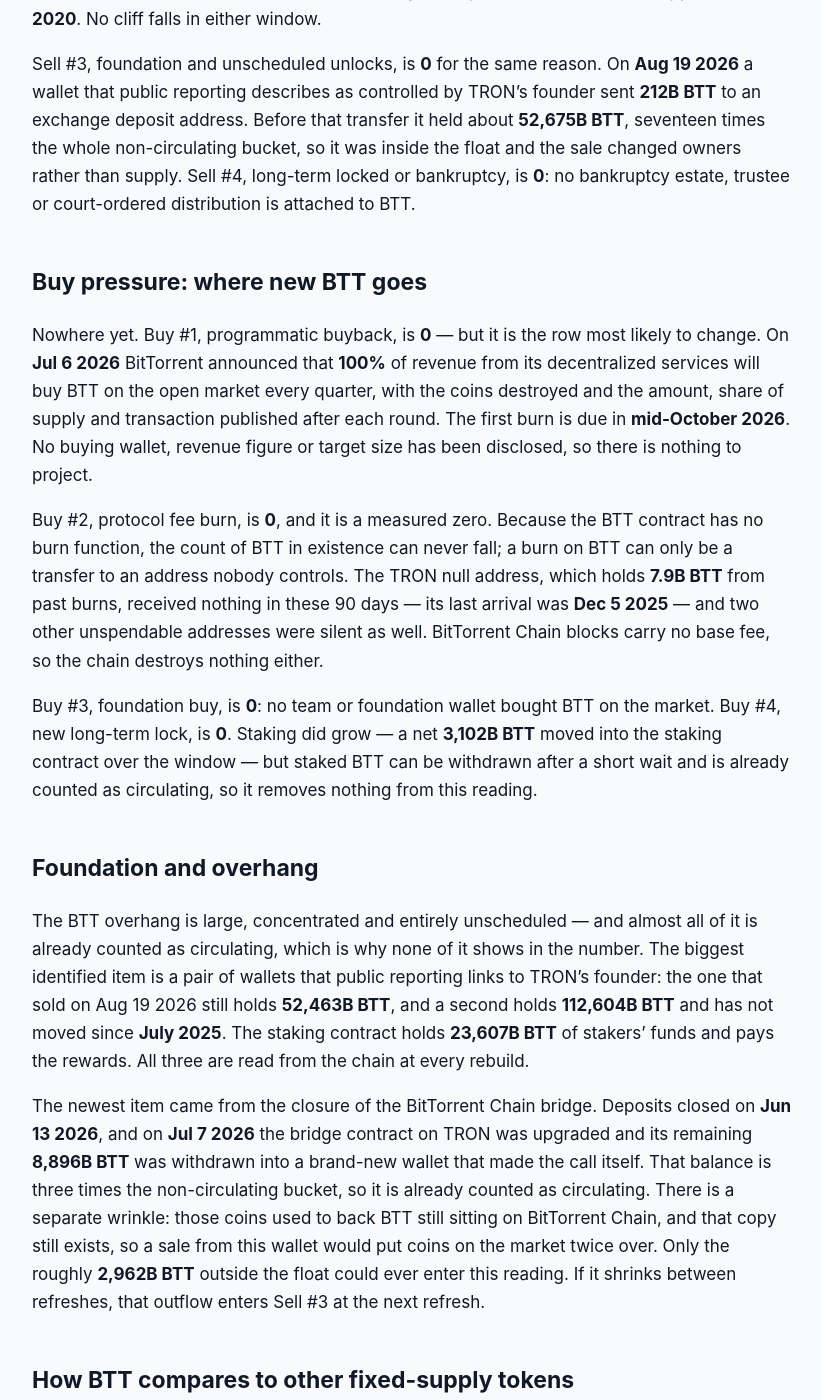
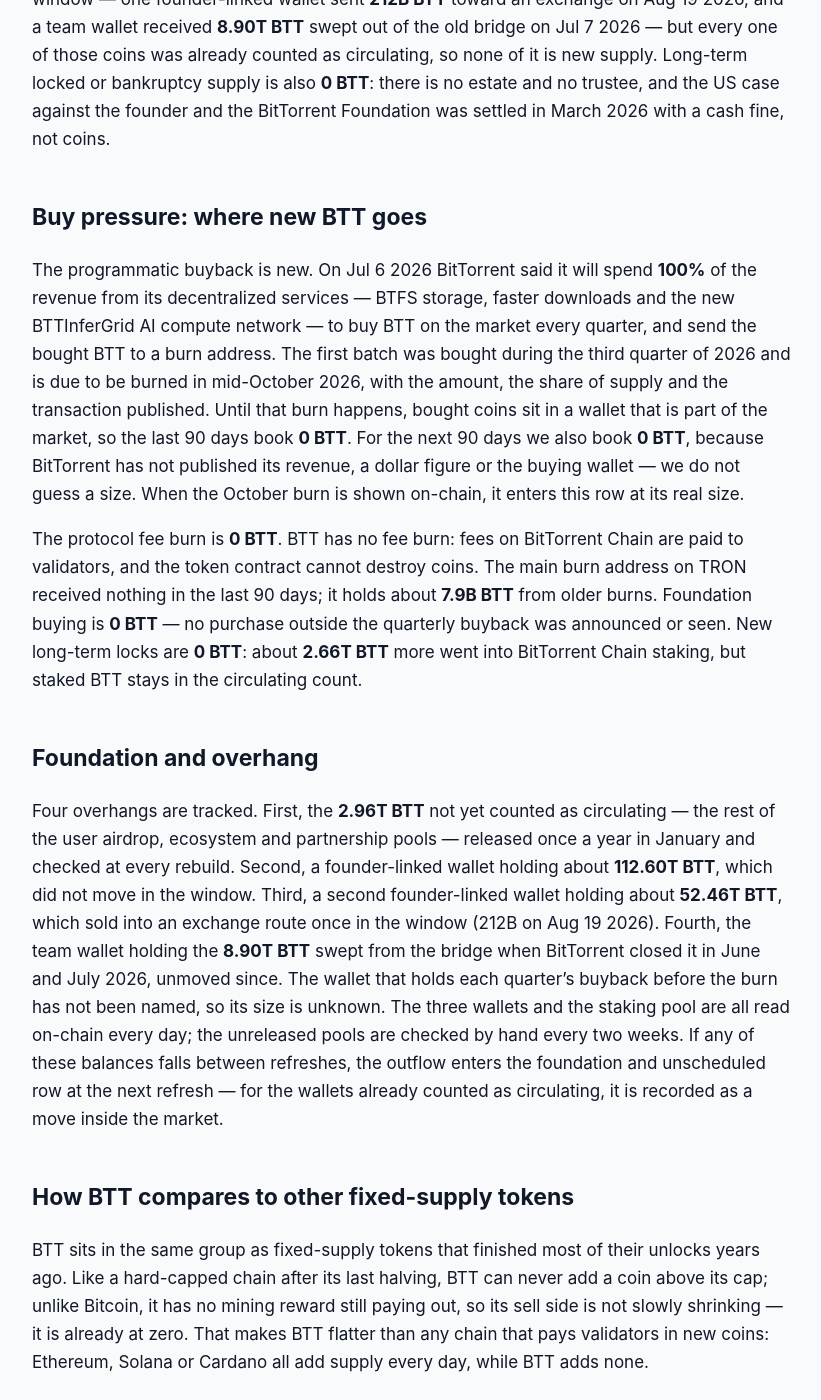
Before and after one commit to jeevansongmy-spec/mrnasdog-articles, a Jekyll site: the page built from crypto/btt-pressure-framework.md, in a window 1280 px wide and 1400 px high, scrolled down 1255 px. Shown: the whole window, without its empty margins (228-1049 px from the left). Built offline with Jekyll 4.4.1, drawn with Linux system fonts in a browser that asks for light colours; some of the changed text lies outside the part shown.

Commit message:
publish: crypto/btt-pressure-framework

```diff
--- a/crypto/btt-pressure-framework.md
+++ b/crypto/btt-pressure-framework.md
@@ -1,59 +1,61 @@
 ---
-title: "BTT Inflation Analysis · September 2026 · Mixed flows, supply roughly steady"
-description: "Mixed flows, supply roughly steady: BTT reads 0.00% over 90 days. BitTorrent cannot mint or burn, and its staking payouts only move coins already in the float."
+title: "BTT Inflation Analysis · September 2026 · Mixed flows · supply roughly steady"
+description: "BTT supply is flat: 0.00% net over 90 days and the next 90. A fixed 990T token with no mint, 99.7% already out, and a first buyback burn due mid-October 2026."
 canonical_url: "https://mrnasdog.com/research/btt/inflation"
 tags: ["crypto", "btt", "bittorrent", "tron"]
 published: true
 ---
 
-> Originally published at **[mrnasdog.com/research/btt/inflation](https://mrnasdog.com/research/btt/inflation)** by MrNasdog.
+*Originally published at [https://mrnasdog.com/research/btt/inflation](https://mrnasdog.com/research/btt/inflation)*
 
-BitTorrent cannot create or destroy a single BTT — the token contract on TRON has no mint function and no burn function — and the Pressure Framework reads BTT at **0.00%** over the trailing 90 days and **0.00%** over the next 90. Coins did move: **399.9B BTT** of BitTorrent Chain staking rewards were claimed and a wallet public reporting ties to TRON's founder sent **212B BTT** to an exchange. But both came from wallets already counted as circulating, so neither added to the float. Sell pressure is **0**, buy pressure is **0**, and the ceiling is a fixed **990,000B BTT** that no function in the contract can raise.
+# BTT Inflation Analysis · September 2026 · Mixed flows · supply roughly steady
+
+BitTorrent’s **BTT** added no new supply to the market in the last 90 days: sell pressure was **0 BTT**, buy pressure was **0 BTT**, and net supply change was **0.00%**, with the same **0.00%** projected for the next 90 days. BTT is a fixed **990T** TRON token with no way to mint more, and **99.7%** of it is already circulating. The one new force is a revenue-funded buyback and burn whose first burn is due in mid-October 2026 — its size has not been published.
 
 ## The verdict, in one paragraph
 
-Against a circulating base of **987,038B BTT**, the framework books **0** of sell pressure and **0** of buy pressure over the trailing 90 days — a net of **0.00%** — and projects **0.00%** for the next 90 days. The inflation monitor reads **-0.33%** for the same window, a gap of **0.33 percentage points**, which is inside the framework's 0.5pp tolerance, so no monitor-gap warning ships on the overview page. The monitor rebuilds supply from market value divided by price, which carries day-to-day pricing noise on a token priced in fractions of a millionth of a dollar; the counted circulating figure itself did not change by a single BTT across the window. The label for BTT is **a frozen supply with a large, unscheduled insider overhang and a buyback that has not started**.
+The MrNasdog Pressure Framework reads BTT at a net **0.00%** over the last 90 days (Jul 1 to Sep 29 2026) and **0.00%** for the next 90 days. Our supply monitor reads **+0.10%** for the same window, a gap of **0.10 percentage points**. That is inside our tolerance of half a point, so no warning chip is shown. The monitor’s small rise comes from its starting day, when the market-value-to-price reading dipped for one day; across the window the circulating count sat at **987.04T BTT** every day. In one line: BTT is a fully-issued, near-fully-unlocked token whose supply is standing still, waiting to see whether the new burn turns it into a shrinking one.
 
 ## Sell pressure: where new BTT comes from
 
-It does not come from minting. The BTT contract on TRON exposes eleven functions — the standard transfer, approval and balance calls — and the deployed bytecode contains no selector for minting, burning or changing ownership. Its supply reads **990,000B BTT**, and no code path can ever move that number. Of that, **987,038B** is counted as circulating, which leaves only about **2,962B BTT** outside the float in total. That small figure decides every sell row, because a coin only adds to the float when it leaves a wallet outside that **2,962B** bucket.
+Protocol inflation is **0 BTT**, and it cannot be anything else. We read the BTT token contract on TRON directly: it answers only the eleven standard token functions — balances, transfers, approvals, name, symbol, decimals and total supply — and has no mint function, no owner and no upgrade path. Total supply is fixed at **990,000,000,000,000 BTT**. BitTorrent Chain does pay staking rewards, but they come out of a staking pool of BTT that already exists, about **23.38T BTT**, and that pool is already counted as circulating. Paying rewards out of it moves coins inside the market; it creates none.
 
-Sell #1, protocol inflation, is **0**. BitTorrent Chain keeps all BTT staking in a contract on TRON, and rewards are paid out of it: over these 90 days delegators claimed **374.7B BTT** and validators **25.2B BTT**, every claim matched to its token transfer and confirmed on a second data provider. But that staking contract holds **23,607B BTT** — eight times the entire non-circulating bucket — so it is necessarily counted as circulating already. Paying stakers out of it moves coins inside the float; it does not add to it. The counted circulating figure did not step on any claim date.
+Vesting unlocks are **0 BTT** for the last 90 days and **0 BTT** for the next 90. The BTT allocation was set in 2019: public sale 6%, private sale 2%, seed sale 9%, team 19%, TRON Foundation 20% and the TRON airdrop 10.1% have all been fully released — the monthly airdrop to TRX holders ended on Feb 11 2025. Three pools are still releasing: the BitTorrent user airdrop (10.0%), the BitTorrent ecosystem fund (19.9%) and partnerships (4.0%). They release once a year, in January, in ever smaller steps until January 2029. About **2.96T BTT** (0.30% of supply) is still held back. The next step, about **0.99T BTT** or 0.10% of supply, is due in January 2027 — just after the next 90-day window closes on Dec 28 2026.
 
-Sell #2, vesting unlocks, is **0**. Every original BTT allocation — team, TRON Foundation, seed, private and public sales, ecosystem, partnerships and both airdrops — has already reached the end of its release schedule, and the monthly airdrop to TRX holders was stopped in **June 2020**. No cliff falls in either window.
-
-Sell #3, foundation and unscheduled unlocks, is **0** for the same reason. On **Aug 19 2026** a wallet that public reporting describes as controlled by TRON's founder sent **212B BTT** to an exchange deposit address. Before that transfer it held about **52,675B BTT**, seventeen times the whole non-circulating bucket, so it was inside the float and the sale changed owners rather than supply. Sell #4, long-term locked or bankruptcy, is **0**: no bankruptcy estate, trustee or court-ordered distribution is attached to BTT.
+Foundation and unscheduled unlocks are **0 BTT**. Large team-linked wallets did move this window — one founder-linked wallet sent **212B BTT** toward an exchange on Aug 19 2026, and a team wallet received **8.90T BTT** swept out of the old bridge on Jul 7 2026 — but every one of those coins was already counted as circulating, so none of it is new supply. Long-term locked or bankruptcy supply is also **0 BTT**: there is no estate and no trustee, and the US case against the founder and the BitTorrent Foundation was settled in March 2026 with a cash fine, not coins.
 
 ## Buy pressure: where new BTT goes
 
-Nowhere yet. Buy #1, programmatic buyback, is **0** — but it is the row most likely to change. On **Jul 6 2026** BitTorrent announced that **100%** of revenue from its decentralized services will buy BTT on the open market every quarter, with the coins destroyed and the amount, share of supply and transaction published after each round. The first burn is due in **mid-October 2026**. No buying wallet, revenue figure or target size has been disclosed, so there is nothing to project.
+The programmatic buyback is new. On Jul 6 2026 BitTorrent said it will spend **100%** of the revenue from its decentralized services — BTFS storage, faster downloads and the new BTTInferGrid AI compute network — to buy BTT on the market every quarter, and send the bought BTT to a burn address. The first batch was bought during the third quarter of 2026 and is due to be burned in mid-October 2026, with the amount, the share of supply and the transaction published. Until that burn happens, bought coins sit in a wallet that is part of the market, so the last 90 days book **0 BTT**. For the next 90 days we also book **0 BTT**, because BitTorrent has not published its revenue, a dollar figure or the buying wallet — we do not guess a size. When the October burn is shown on-chain, it enters this row at its real size.
 
-Buy #2, protocol fee burn, is **0**, and it is a measured zero. Because the BTT contract has no burn function, the count of BTT in existence can never fall; a burn on BTT can only be a transfer to an address nobody controls. The TRON null address, which holds **7.9B BTT** from past burns, received nothing in these 90 days — its last arrival was **Dec 5 2025** — and two other unspendable addresses were silent as well. BitTorrent Chain blocks carry no base fee, so the chain destroys nothing either.
-
-Buy #3, foundation buy, is **0**: no team or foundation wallet bought BTT on the market. Buy #4, new long-term lock, is **0**. Staking did grow — a net **3,102B BTT** moved into the staking contract over the window — but staked BTT can be withdrawn after a short wait and is already counted as circulating, so it removes nothing from this reading.
+The protocol fee burn is **0 BTT**. BTT has no fee burn: fees on BitTorrent Chain are paid to validators, and the token contract cannot destroy coins. The main burn address on TRON received nothing in the last 90 days; it holds about **7.9B BTT** from older burns. Foundation buying is **0 BTT** — no purchase outside the quarterly buyback was announced or seen. New long-term locks are **0 BTT**: about **2.66T BTT** more went into BitTorrent Chain staking, but staked BTT stays in the circulating count.
 
 ## Foundation and overhang
 
-The BTT overhang is large, concentrated and entirely unscheduled — and almost all of it is already counted as circulating, which is why none of it shows in the number. The biggest identified item is a pair of wallets that public reporting links to TRON's founder: the one that sold on Aug 19 2026 still holds **52,463B BTT**, and a second holds **112,604B BTT** and has not moved since **July 2025**. The staking contract holds **23,607B BTT** of stakers' funds and pays the rewards. All three are read from the chain at every rebuild.
-
-The newest item came from the closure of the BitTorrent Chain bridge. Deposits closed on **Jun 13 2026**, and on **Jul 7 2026** the bridge contract on TRON was upgraded and its remaining **8,896B BTT** was withdrawn into a brand-new wallet that made the call itself. That balance is three times the non-circulating bucket, so it is already counted as circulating. There is a separate wrinkle: those coins used to back BTT still sitting on BitTorrent Chain, and that copy still exists, so a sale from this wallet would put coins on the market twice over. Only the roughly **2,962B BTT** outside the float could ever enter this reading. If it shrinks between refreshes, that outflow enters Sell #3 at the next refresh.
+Four overhangs are tracked. First, the **2.96T BTT** not yet counted as circulating — the rest of the user airdrop, ecosystem and partnership pools — released once a year in January and checked at every rebuild. Second, a founder-linked wallet holding about **112.60T BTT**, which did not move in the window. Third, a second founder-linked wallet holding about **52.46T BTT**, which sold into an exchange route once in the window (212B on Aug 19 2026). Fourth, the team wallet holding the **8.90T BTT** swept from the bridge when BitTorrent closed it in June and July 2026, unmoved since. The wallet that holds each quarter’s buyback before the burn has not been named, so its size is unknown. The three wallets and the staking pool are all read on-chain every day; the unreleased pools are checked by hand every two weeks. If any of these balances falls between refreshes, the outflow enters the foundation and unscheduled row at the next refresh — for the wallets already counted as circulating, it is recorded as a move inside the market.
 
 ## How BTT compares to other fixed-supply tokens
 
-BTT sits in the strictest supply class there is: a token whose contract simply has no mint and no burn function. That is harder than a halving schedule. Bitcoin still mints on every block at a shrinking rate, so its reading is positive on a known clock. BTT mints nothing, ever — and it cannot burn either, which is the less-noticed half. Tokens with a burn function can shrink their recorded supply; BTT can only park coins at dead addresses, and those addresses have received less than **0.001%** of supply in their whole history.
+BTT sits in the same group as fixed-supply tokens that finished most of their unlocks years ago. Like a hard-capped chain after its last halving, BTT can never add a coin above its cap; unlike Bitcoin, it has no mining reward still paying out, so its sell side is not slowly shrinking — it is already at zero. That makes BTT flatter than any chain that pays validators in new coins: Ethereum, Solana or Cardano all add supply every day, while BTT adds none.
 
-Proof-of-stake chains usually pay stakers with freshly minted coins, so their inflation shows up in the supply figure every quarter. BitTorrent Chain pays stakers from BTT that already exists and is already counted as circulating, so its staking costs holders nothing in dilution. The trade-off is concentration: with **99.7%** of supply already classed as circulating, BTT's risk is not new coins but who holds the old ones, and how much of that sits with a handful of insider wallets.
+The difference from a clean fixed-supply chain is custody. A large share of BTT sits in a handful of founder-linked and team wallets, all counted as circulating. Their sales do not change the supply count, but they do change how many coins are actually for sale. That is closer to an exchange token or a foundation-heavy token than to a widely held proof-of-work coin.
 
-The last comparison is to exchange-linked tokens that burn from revenue every quarter. Those can read genuinely negative because the burn scales with usage. BTT has now adopted the same design on paper, funded by storage, file-sharing and AI-compute revenue. Because nothing is being added, any burn at all would turn BTT's reading negative — the open question is whether the revenue is large enough to show at a **990,000B** supply.
+On the buy side, BTT now joins the tokens that turn revenue into burns, like exchange tokens with quarterly burns. The difference is scale and proof: those programmes publish burn sizes tied to known revenue, while BTT’s first burn has no published size yet. Until the October report, BTT is a token with a burn promise, not a measured burn.
 
 ## What to watch in the next 90 days
 
-First, the first quarterly buyback burn in **mid-October 2026**: any burn turns BTT from flat to shrinking, and the burn address it uses will be read at every rebuild. Second, the **8,896B BTT** swept out of the closed bridge on **Jul 7 2026** — a sale would not change this reading, but it would put coins on the market while the BitTorrent Chain copies they once backed still exist. Third, the founder-linked wallets holding **52,463B** and **112,604B BTT**, whose exits have no calendar. Fourth, the roughly **2,962B BTT** classed as not circulating — the only pot whose release would register here. Fifth, the staking contract at **23,607B BTT**, whose reward payouts run continuously.
+Mid-October 2026: the first buyback burn and its report — the amount burned, its share of total supply and the transaction. This is the one dated event that could move the reading below zero.
+
+Mid-January 2027, just after this window: the report for the fourth-quarter buyback, and the yearly January release of about **0.99T BTT** from the airdrop, ecosystem and partnership pools.
+
+Any move from the two founder-linked wallets (**112.60T** and **52.46T BTT**) or the **8.90T BTT** bridge-sweep wallet toward exchanges — these do not change supply, but they change how many coins are for sale.
+
+Revenue news from BTTInferGrid and BTFS: BitTorrent says new AI compute revenue will grow the buyback, so any revenue number it publishes sets the size of later burns.
 
 ## Summary
 
-The MrNasdog Pressure Framework reads BTT at **0.00%** over the trailing 90 days and **0.00%** projected forward: mixed flows, supply roughly steady. BitTorrent's token cannot be minted or burned, nothing reached a dead address in 90 days, and the **399.9B BTT** of staking rewards and **212B BTT** founder-linked sale both came from wallets already counted as circulating. The key risk is concentration rather than issuance: wallets linked to TRON's founder and a team wallet holding the swept bridge reserve control more than **173,000B BTT** with no release schedule. The ceiling is the genuine comfort — **990,000B BTT**, fixed in code — and the October buyback burn is the first chance for the reading to turn negative.
+The MrNasdog Pressure Framework reads BitTorrent’s BTT as flat: **0.00%** net supply change over the last 90 days and **0.00%** projected for the next 90, against a monitor reading of **+0.10%**. BTT is a fixed 990T TRON token that cannot mint, with **99.7%** already circulating and the last **2.96T** released once a year until January 2029. The key risk is not new supply but concentration: founder-linked and team wallets hold more than **170T BTT** that is already counted and could be sold. The upside lever is the revenue-funded buyback and burn, whose first burn in mid-October 2026 will show whether BTT can start to shrink.
 
 ---
 
-*MrNasdog Pressure Framework analysis of BTT, Metric 1 — Inflation. Data + explanation only. Not financial advice. Updated Sep 15 2026.*
+*MrNasdog Pressure Framework analysis of BTT, Metric 1 — Inflation. Data + explanation only. Not financial advice. Checked Sep 29 2026.*
```
